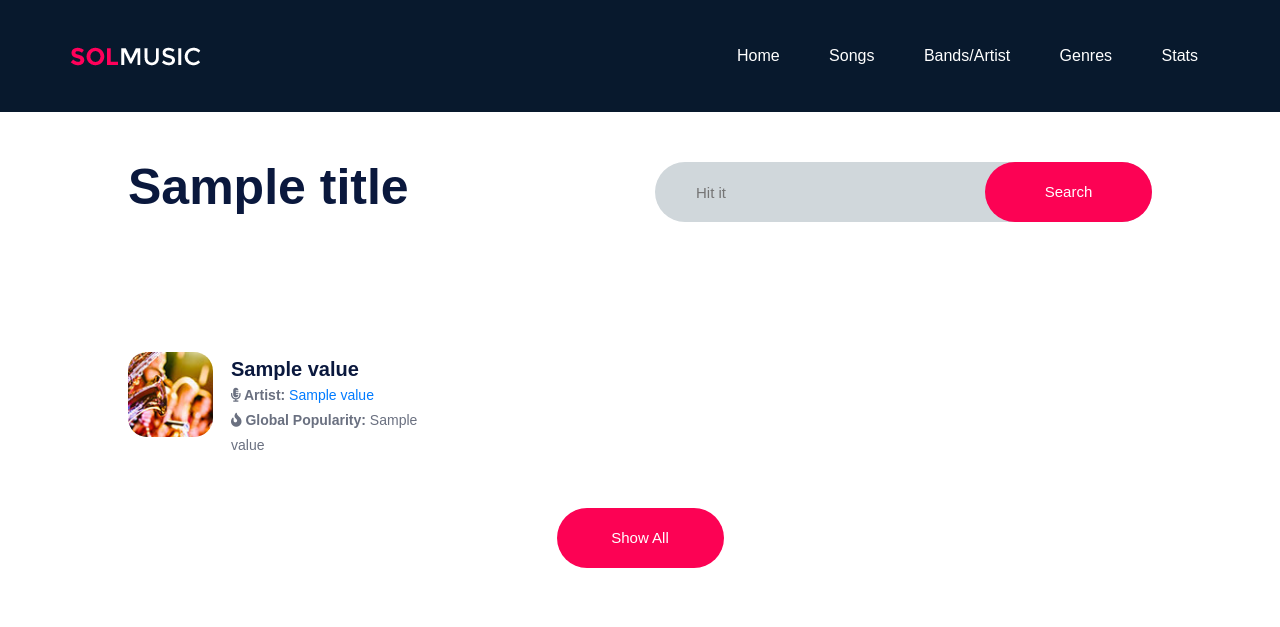
After one commit to MarianaSequeira/WS_SpotifyStats, a Django app: template WS_SpotifyStats/templates/songsPage.html in a window 1280 px wide. The commit adds this page. Shown: the top 627 px of the page. Run offline with Django 3.2, Linux system fonts and the light colour scheme; the template is opened without the code that fills it: most values are stand-ins (such as "Sample title", 1, 10 or a date in 2020); parts of the project's set-up code (start-up, migrations or seed data) failed here and were passed over; some libraries are stand-ins or nearby versions.

Commit message:
Development of Songs Page

```diff
--- a/WS_SpotifyStats/templates/layout.html
+++ b/WS_SpotifyStats/templates/layout.html
@@ -32,7 +32,7 @@
 		</ul>
 	</header>
 
-    {% block content %} {% endblock %}
+    {% block content %} {% endblock content %}
 
     <script src="{% static "js/jquery-3.2.1.min.js" %}"></script>
 	<script src="{% static "js/bootstrap.min.js" %}"></script>
--- /dev/null
+++ b/WS_SpotifyStats/templates/songsPage.html
@@ -0,0 +1,69 @@
+{% extends "layout.html" %}
+{% load static %}
+
+{% block content %}
+
+    <section class="help-section spad pt-0">
+        <div style="margin-left: 10%; margin-right: 10%">
+            <div class="row" style="padding-top: 50px">
+                <div class="col-lg-6 align-content-start">
+                    <div class="section-title mb-0 pb-4">
+                        <h2 style="font-size: 50px">{{ title}}</h2>
+                    </div>
+                </div>
+                <div class="col-lg-6 align-content-end">
+                    <div class="d-flex h-100 align-items-end">
+                        <form id="searchForm" action="." method="POST" class="search-form">
+                            {% csrf_token %}
+                            <input type="text" name="search" placeholder="Hit it">
+                            <button >Search</button>
+                        </form>
+                    </div>
+                </div>
+            </div>
+        </div>
+    </section>
+
+    <div class="row" style="margin-left: 10%; margin-right: 10%">
+        {% for song in songs %}
+            {% if forloop.counter > 30 %}
+
+            {% endif %}
+            <div class="col-4 song"
+                {% if forloop.counter > 15 %}
+                    style="padding-left: 0; margin-bottom: 50px; display: none"
+                {% else %}
+                    style="padding-left: 0; margin-bottom: 50px;"
+                {% endif %}
+            >
+                <div class="song-info-box" >
+                    <img src="{% static 'img/songs/1.jpg'  %}" alt="">
+                    <div class="song-info" style="padding-top: 2%">
+                        <a href="{% url 'song'  song.s.value|cut:'http://SpotifyStats.com/song/' %}" ><h4>{{ song.name.value}}</h4></a>
+                        <p><b><i class="fas fa-microphone-alt"></i> Artist: </b><a href="{% url 'artist'  song.artist.value|cut:'http://SpotifyStats.com/artist/' %}" >{{ song.artist_name.value }}</a></p>
+                        <p><b><i class="fas fa-fire"></i> Global Popularity: </b>{{ song.pop.value}}</p>
+                    </div>
+                </div>
+            </div>
+        {% endfor %}
+    </div>
+    <div class="container">
+        <div class="row">
+            <div class="col align-self-center" style="text-align: center; padding-bottom: 60px">
+                <button onclick=showAll() style="background: #fc0254; height: 60px;  min-width: 167px; right: 0; top: 0; border: none; border-radius: 80px; color: #fff; font-size: 15px;">Show All</button>
+            </div>
+        </div>
+    </div>
+
+    <script>
+        function showAll() {
+            console.log()
+            var x = document.getElementsByClassName("song");
+            Array.prototype.forEach.call(x, function(el) {
+
+                // Do stuff here
+                el.style.display = null
+            });
+        }
+    </script>
+{% endblock content %}
--- a/WS_SpotifyStats/urls.py
+++ b/WS_SpotifyStats/urls.py
@@ -19,7 +19,7 @@ from WS_SpotifyStats import views
 
 urlpatterns = [
     path('', views.home, name='home'),
-    path('songs/', views.home, name='songs'),
+    path('songs/', views.songs_page, name='songs'),
     path('song/<str:id>/', views.song_page, name='song'),
     path('artist/<str:id>/', views.artist_page, name='artist'),
     path('bands/', views.home, name='bands'),
```
Also changed, not shown: WS_SpotifyStats/data_accessor.py (+9 -3 lines), WS_SpotifyStats/views.py (+22 -0 lines).
